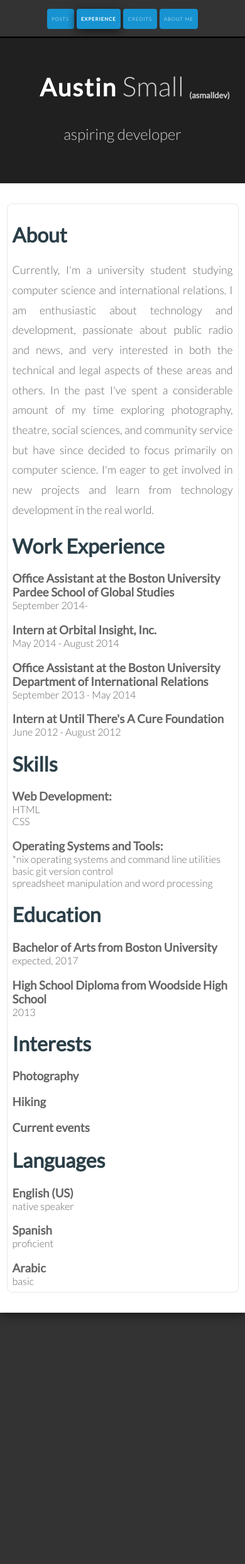
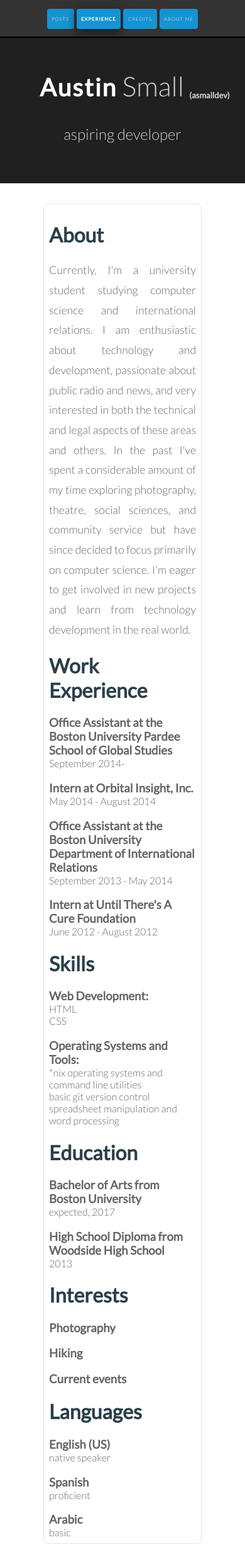
Before and after one commit to csmallbio/asmalldev.github.io, a Jekyll site: the page built from CV/index.html, in a window 390 px wide. Shown: the whole page at 63% size. Built offline with Jekyll 4.4.1, drawn with Linux system fonts in a browser that asks for light colours; nearby versions of some CDN libraries; some web fonts are replaced.

Commit message:
css specificity fix for last commit

```diff
--- a/css/default.css
+++ b/css/default.css
@@ -1366,7 +1366,7 @@
 		padding-right: 2em;
 	}
 
-	#cv
+	#content #cv
 	{
 		width: 90%;
 	}
```
